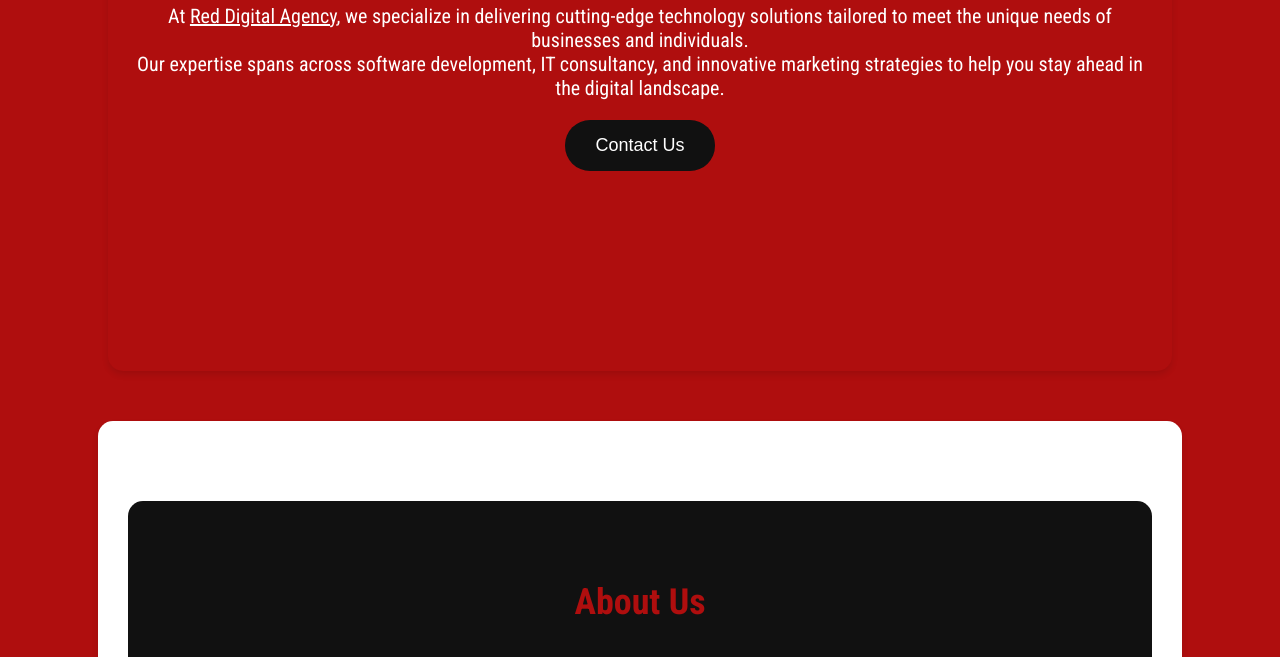
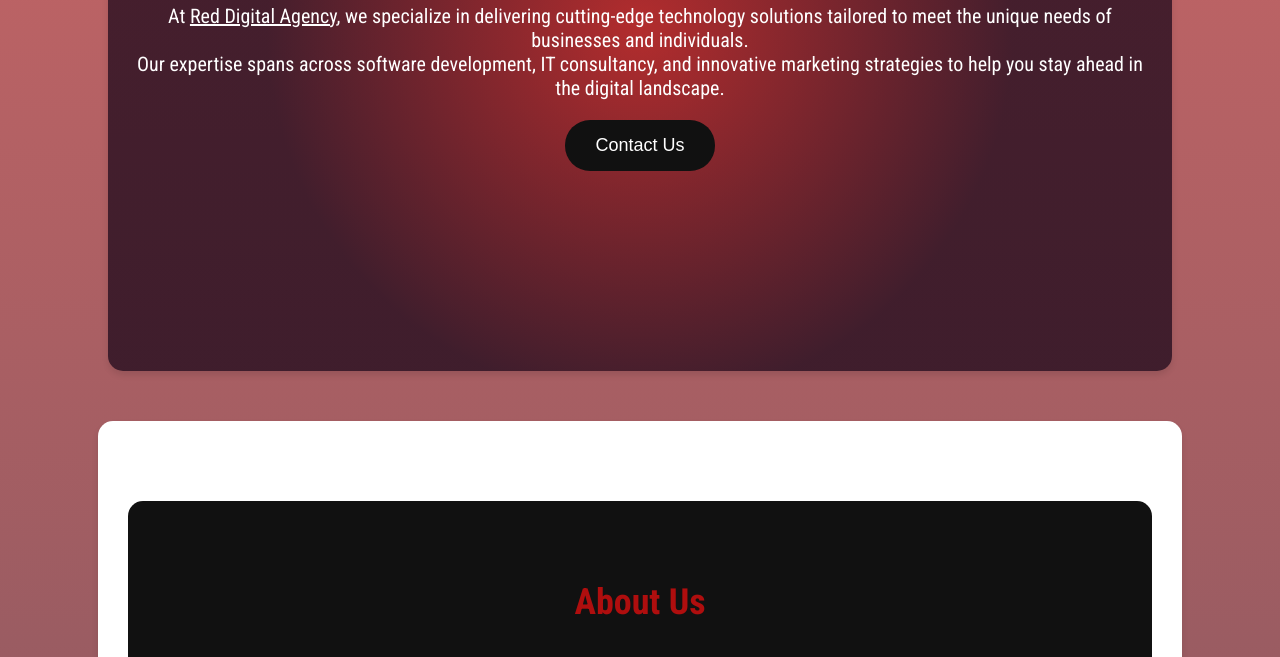
Before and after one commit to alexaBrava83/Red-Digital-Agency, a plain HTML site: page index.html in a window 1280 px wide. Shown: the part 363-1020 px from the top of the page. Drawn offline with Linux system fonts and the light colour scheme.

Commit message:
Update styles.css

```diff
--- a/styles.css
+++ b/styles.css
@@ -1,5 +1,6 @@
 body {
-    background-color: #af0e0e;
+    background: rgb(175,14,14);
+    background: linear-gradient(180deg, rgba(175,14,14,0.6336659663865547) 0%, rgba(16,0,20,0.68968837535014) 59%);
     color: #111;
     font-family: 'Roboto Condensed', sans-serif;
     margin: 0;
@@ -45,7 +46,8 @@ header nav a:hover {
 }
 
 .hero {
-    background-color: #af0e0e;
+    background: rgb(175,14,14);
+    background: radial-gradient(circle, rgba(175,14,14,0.6336659663865547) 0%, rgba(16,0,20,0.68968837535014) 59%);
     padding: 200px 20px;
     text-align: center;
     color: #fff;
```
